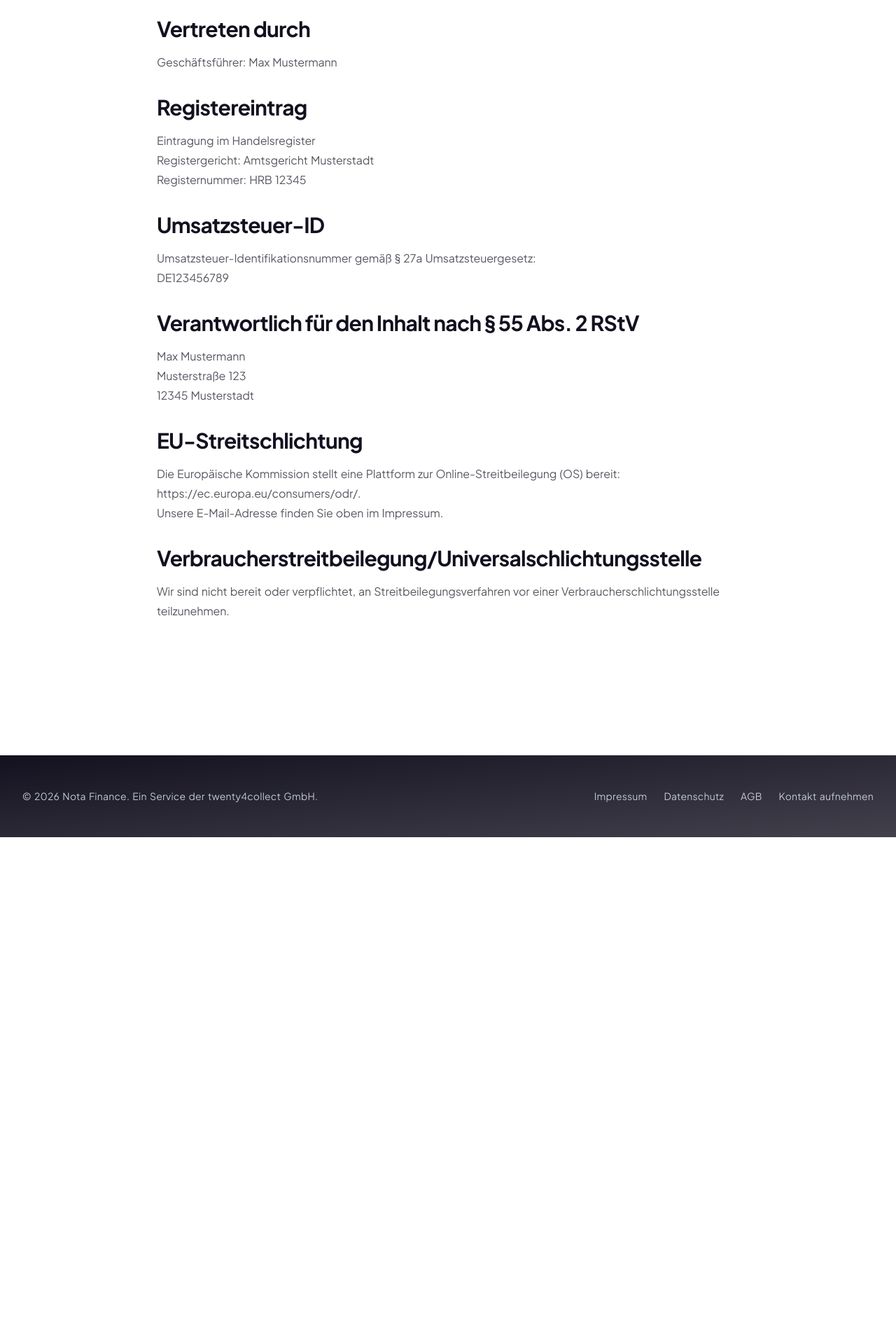
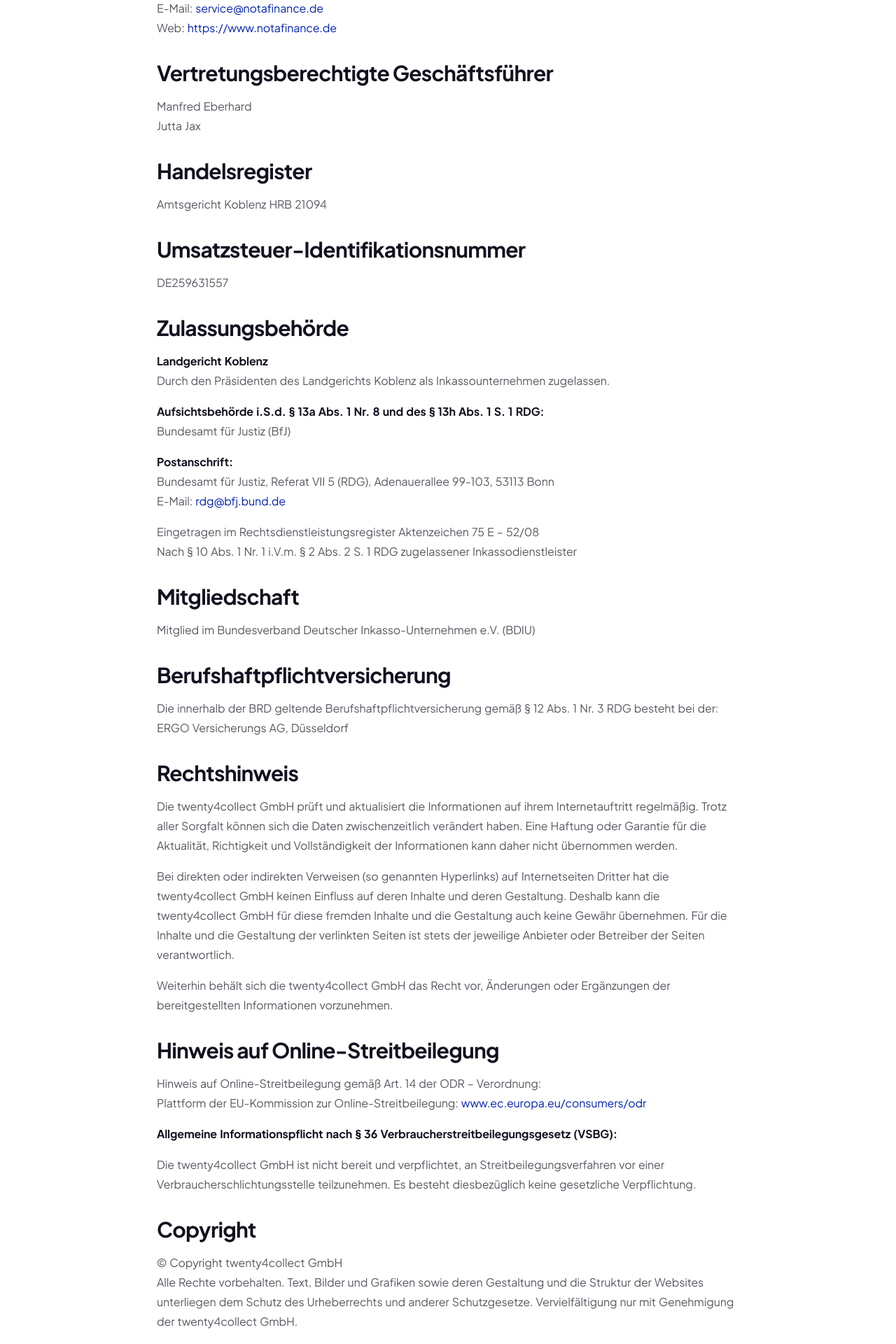
Before and after one commit to maurice1904/nota-finance, a Next.js app: page /impressum in a window 1280 px wide. Shown: the part 620-2540 px from the top of the page at 70% size. Before the commit the page ends 1816 px from the top, so only its background shows below. Built offline with nearby package versions, Linux system fonts and the light colour scheme.

Commit message:
Cursorrules techn errors fixed v1

```diff
--- a/app/faq/page.tsx
+++ b/app/faq/page.tsx
@@ -1,10 +1,9 @@
 "use client";
 
 import { useState } from "react";
-import { ChevronDown, HelpCircle } from "lucide-react";
+import { ChevronDown, HelpCircle, ArrowRight } from "lucide-react";
 import { cn } from "@/lib/utils";
 import Link from "next/link";
-import { ArrowRight } from "lucide-react";
 
 interface FAQItem {
   question: string;
--- a/app/globals.css
+++ b/app/globals.css
@@ -59,19 +59,13 @@
   --color-border-strong: var(--border-strong);
   --color-focus-ring: var(--focus-ring);
 
-  /* Legacy mappings for backward compatibility during migration */
-  /* TODO: Remove after full migration */
-  --color-primary: var(--text-900);
-  --color-signal: var(--brand-900);
-  --color-muted: var(--surface-100);
-
   --font-sans: var(--font-jakarta);
 }
 
 body {
   /* High-End Gradient Background */
-  /* Uses surface-50 (Ghost White) to White for a subtle, clean depth */
-  background: linear-gradient(to bottom right, var(--white), var(--surface-50));
+  /* Uses Ghost White to White for a subtle, clean depth */
+  background: linear-gradient(to bottom right, var(--white), var(--ghost-white));
   background-attachment: fixed; /* Prevents gradient stretching on long pages */
   color: var(--text-900);
   font-family: var(--font-jakarta), -apple-system, BlinkMacSystemFont, sans-serif;
--- a/app/impressum/page.tsx
+++ b/app/impressum/page.tsx
@@ -1,3 +1,5 @@
+import Link from "next/link";
+
 export default function ImpressumPage() {
   return (
     <main className="py-24 bg-white">
@@ -6,15 +8,29 @@ export default function ImpressumPage() {
 
         <div className="prose prose-lg max-w-none text-text-900/70 space-y-8">
           <section>
-            <h2 className="text-3xl font-bold text-text-900 mb-4">Angaben gemäß § 5 TMG</h2>
+            <p className="text-lg font-medium">
+              <a
+                href="https://www.notafinance.de"
+                className="text-brand-900 hover:underline"
+                target="_blank"
+                rel="noopener noreferrer"
+              >
+                https://www.notafinance.de
+              </a>{" "}
+              ist ein Geschäftsfeld der twenty4collect GmbH
+            </p>
+          </section>
+
+          <section>
+            <h2 className="text-3xl font-bold text-text-900 mb-4">
+              Verantwortliche juristische Person nach § 5 Abs. 1 TMG
+            </h2>
             <p>
-              <strong>Nota Finance</strong>
+              <strong className="text-text-900">twenty4collect GmbH</strong>
               <br />
-              Ein Service der 24collect GmbH
+              In den Weiden 9
               <br />
-              Musterstraße 123
-              <br />
-              12345 Musterstadt
+              56729 Weiler
               <br />
               Deutschland
             </p>
@@ -23,67 +39,161 @@ export default function ImpressumPage() {
           <section>
             <h2 className="text-3xl font-bold text-text-900 mb-4">Kontakt</h2>
             <p>
-              Telefon: +49 (0) 123 456789
+              Telefon: +49 (0) 2656 / 951 314
               <br />
-              E-Mail: admin@notafinance.de
-            </p>
-          </section>
-
-          <section>
-            <h2 className="text-3xl font-bold text-text-900 mb-4">Vertreten durch</h2>
-            <p>Geschäftsführer: Max Mustermann</p>
-          </section>
-
-          <section>
-            <h2 className="text-3xl font-bold text-text-900 mb-4">Registereintrag</h2>
-            <p>
-              Eintragung im Handelsregister
+              E-Mail:{" "}
+              <a
+                href="mailto:service@notafinance.de"
+                className="text-brand-900 hover:underline"
+              >
+                service@notafinance.de
+              </a>
               <br />
-              Registergericht: Amtsgericht Musterstadt
-              <br />
-              Registernummer: HRB 12345
-            </p>
-          </section>
-
-          <section>
-            <h2 className="text-3xl font-bold text-text-900 mb-4">Umsatzsteuer-ID</h2>
-            <p>
-              Umsatzsteuer-Identifikationsnummer gemäß § 27a Umsatzsteuergesetz:
-              <br />
-              DE123456789
+              Web:{" "}
+              <a
+                href="https://www.notafinance.de"
+                className="text-brand-900 hover:underline"
+                target="_blank"
+                rel="noopener noreferrer"
+              >
+                https://www.notafinance.de
+              </a>
             </p>
           </section>
 
           <section>
             <h2 className="text-3xl font-bold text-text-900 mb-4">
-              Verantwortlich für den Inhalt nach § 55 Abs. 2 RStV
+              Vertretungsberechtigte Geschäftsführer
             </h2>
             <p>
-              Max Mustermann
+              Manfred Eberhard
               <br />
-              Musterstraße 123
-              <br />
-              12345 Musterstadt
+              Jutta Jax
             </p>
           </section>
 
           <section>
-            <h2 className="text-3xl font-bold text-text-900 mb-4">EU-Streitschlichtung</h2>
+            <h2 className="text-3xl font-bold text-text-900 mb-4">Handelsregister</h2>
+            <p>Amtsgericht Koblenz HRB 21094</p>
+          </section>
+
+          <section>
+            <h2 className="text-3xl font-bold text-text-900 mb-4">
+              Umsatzsteuer-Identifikationsnummer
+            </h2>
+            <p>DE259631557</p>
+          </section>
+
+          <section>
+            <h2 className="text-3xl font-bold text-text-900 mb-4">Zulassungsbehörde</h2>
+            <p className="mb-4">
+              <strong className="text-text-900">Landgericht Koblenz</strong>
+              <br />
+              Durch den Präsidenten des Landgerichts Koblenz als Inkassounternehmen zugelassen.
+            </p>
+            <p className="mb-4">
+              <strong className="text-text-900">
+                Aufsichtsbehörde i.S.d. § 13a Abs. 1 Nr. 8 und des § 13h Abs. 1 S. 1 RDG:
+              </strong>
+              <br />
+              Bundesamt für Justiz (BfJ)
+            </p>
+            <p className="mb-4">
+              <strong className="text-text-900">Postanschrift:</strong>
+              <br />
+              Bundesamt für Justiz, Referat VII 5 (RDG), Adenauerallee 99-103, 53113 Bonn
+              <br />
+              E-Mail:{" "}
+              <a
+                href="mailto:rdg@bfj.bund.de"
+                className="text-brand-900 hover:underline"
+              >
+                rdg@bfj.bund.de
+              </a>
+            </p>
             <p>
-              Die Europäische Kommission stellt eine Plattform zur Online-Streitbeilegung (OS) bereit:
-              https://ec.europa.eu/consumers/odr/.
+              Eingetragen im Rechtsdienstleistungsregister Aktenzeichen 75 E – 52/08
               <br />
-              Unsere E-Mail-Adresse finden Sie oben im Impressum.
+              Nach § 10 Abs. 1 Nr. 1 i.V.m. § 2 Abs. 2 S. 1 RDG zugelassener Inkassodienstleister
+            </p>
+          </section>
+
+          <section>
+            <h2 className="text-3xl font-bold text-text-900 mb-4">Mitgliedschaft</h2>
+            <p>
+              Mitglied im Bundesverband Deutscher Inkasso-Unternehmen e.V. (BDIU)
             </p>
           </section>
 
           <section>
             <h2 className="text-3xl font-bold text-text-900 mb-4">
-              Verbraucher­streit­beilegung/Universal­schlichtungs­stelle
+              Berufshaftpflichtversicherung
             </h2>
             <p>
-              Wir sind nicht bereit oder verpflichtet, an Streitbeilegungsverfahren vor einer
-              Verbraucherschlichtungsstelle teilzunehmen.
+              Die innerhalb der BRD geltende Berufshaftpflichtversicherung gemäß § 12 Abs. 1 Nr. 3 RDG
+              besteht bei der: ERGO Versicherungs AG, Düsseldorf
+            </p>
+          </section>
+
+          <section>
+            <h2 className="text-3xl font-bold text-text-900 mb-4">Rechtshinweis</h2>
+            <p className="mb-4">
+              Die twenty4collect GmbH prüft und aktualisiert die Informationen auf ihrem
+              Internetauftritt regelmäßig. Trotz aller Sorgfalt können sich die Daten
+              zwischenzeitlich verändert haben. Eine Haftung oder Garantie für die Aktualität,
+              Richtigkeit und Vollständigkeit der Informationen kann daher nicht übernommen werden.
+            </p>
+            <p className="mb-4">
+              Bei direkten oder indirekten Verweisen (so genannten Hyperlinks) auf Internetseiten
+              Dritter hat die twenty4collect GmbH keinen Einfluss auf deren Inhalte und deren
+              Gestaltung. Deshalb kann die twenty4collect GmbH für diese fremden Inhalte und die
+              Gestaltung auch keine Gewähr übernehmen. Für die Inhalte und die Gestaltung der
+              verlinkten Seiten ist stets der jeweilige Anbieter oder Betreiber der Seiten
+              verantwortlich.
+            </p>
+            <p>
+              Weiterhin behält sich die twenty4collect GmbH das Recht vor, Änderungen oder
+              Ergänzungen der bereitgestellten Informationen vorzunehmen.
+            </p>
+          </section>
+
+          <section>
+            <h2 className="text-3xl font-bold text-text-900 mb-4">
+              Hinweis auf Online-Streitbeilegung
+            </h2>
+            <p className="mb-4">
+              Hinweis auf Online-Streitbeilegung gemäß Art. 14 der ODR – Verordnung:
+              <br />
+              Plattform der EU-Kommission zur Online-Streitbeilegung:{" "}
+              <a
+                href="https://www.ec.europa.eu/consumers/odr"
+                className="text-brand-900 hover:underline"
+                target="_blank"
+                rel="noopener noreferrer"
+              >
+                www.ec.europa.eu/consumers/odr
+              </a>
+            </p>
+            <p className="mb-4">
+              <strong className="text-text-900">
+                Allgemeine Informationspflicht nach § 36 Verbraucherstreitbeilegungsgesetz (VSBG):
+              </strong>
+            </p>
+            <p>
+              Die twenty4collect GmbH ist nicht bereit und verpflichtet, an
+              Streitbeilegungsverfahren vor einer Verbraucherschlichtungsstelle teilzunehmen.
+              Es besteht diesbezüglich keine gesetzliche Verpflichtung.
+            </p>
+          </section>
+
+          <section>
+            <h2 className="text-3xl font-bold text-text-900 mb-4">Copyright</h2>
+            <p>
+              © Copyright twenty4collect GmbH
+              <br />
+              Alle Rechte vorbehalten. Text, Bilder und Grafiken sowie deren Gestaltung und die
+              Struktur der Websites unterliegen dem Schutz des Urheberrechts und anderer
+              Schutzgesetze. Vervielfältigung nur mit Genehmigung der twenty4collect GmbH.
             </p>
           </section>
         </div>
--- a/app/preise/page.tsx
+++ b/app/preise/page.tsx
@@ -27,7 +27,7 @@ export default function PreisePage() {
       <section className="py-24 bg-white">
         <div className="max-w-7xl mx-auto px-4 sm:px-6 lg:px-8">
           <div className="max-w-4xl mx-auto">
-            <div className="prose prose-lg max-w-none">
+            <div className="prose prose-lg max-w-none text-text-900/70">
               <p className="text-lg text-text-900/70 leading-relaxed mb-8">
                 Für Sie als Auftraggeber ist das außergerichtliche Mahnverfahren bei Nota Finance
                 im Erfolgsfall in der Regel kostenfrei. Die anfallenden Inkassokosten sowie Verzugszinsen
--- a/app/unternehmen/page.tsx
+++ b/app/unternehmen/page.tsx
@@ -13,7 +13,7 @@ export default function UnternehmenPage() {
               Über <span className="text-brand-900">Nota Finance</span>
             </h1>
 
-            <div className="prose prose-lg max-w-none">
+            <div className="prose prose-lg max-w-none text-text-900/70">
               <p className="text-xl text-text-900/70 leading-relaxed mb-8">
                 Nota Finance ist die innovative Digital-Marke der twenty4collect GmbH, einem digitalen
                 Vorreiter und BDIU-zertifizierten Inkassounternehmen mit über 15 Jahren Erfahrung im
--- a/components/CTASection.tsx
+++ b/components/CTASection.tsx
@@ -29,9 +29,9 @@ export default function CTASection({ title, subtitle, buttons }: CTASectionProps
         )}
 
         <div className="flex flex-col sm:flex-row gap-4 justify-center items-center">
-          {buttons.map((button, index) => (
+          {buttons.map((button) => (
             <Link
-              key={index}
+              key={button.href}
               href={button.href}
               className={
                 button.primary
```
Also changed, not shown: app/kontakt/page.tsx (+4 -4 lines), components/UploadForm.tsx (+4 -4 lines), 1 other file (tests, documents, lock files or other folders).
